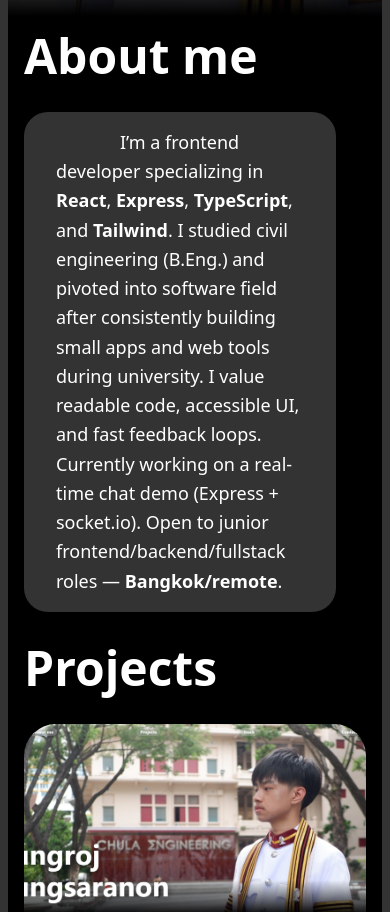
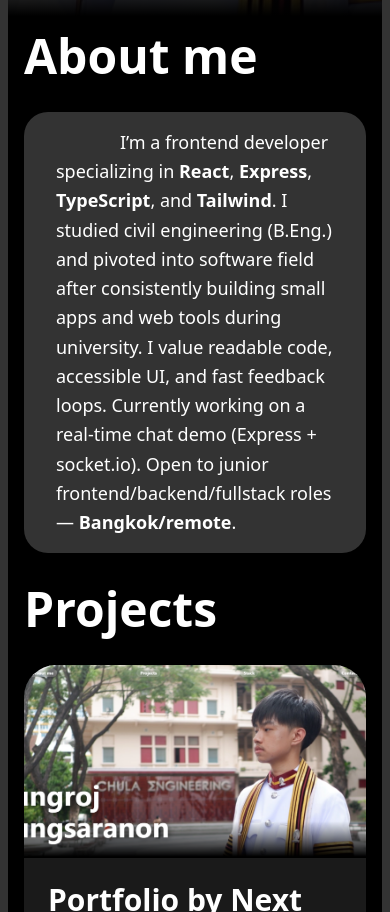
Before and after one commit to Imperator7/portfolio-next, a Next.js app: page / in a window 390 px wide. Shown: the part 794-1706 px from the top of the page. Built offline with nearby package versions, Linux system fonts and the light colour scheme.

Commit message:
adjust width for mobile

```diff
--- a/layout/AboutMe.jsx
+++ b/layout/AboutMe.jsx
@@ -4,7 +4,7 @@ const AboutMe = () => {
   return (
     <Section>
       <h2 className="topic-text">About me</h2>
-      <p className="liquid-glass leading-relaxed text-lg indent-16 py-4 px-8 max-w-[80vw]">
+      <p className="liquid-glass leading-relaxed text-lg indent-16 py-4 px-8 max-w-[90vw]">
         I’m a frontend developer specializing in <b>React</b>, <b>Express</b>,{' '}
         <b>TypeScript</b>, and <b>Tailwind</b>. I studied civil engineering
         (B.Eng.) and pivoted into software field after consistently building
```
